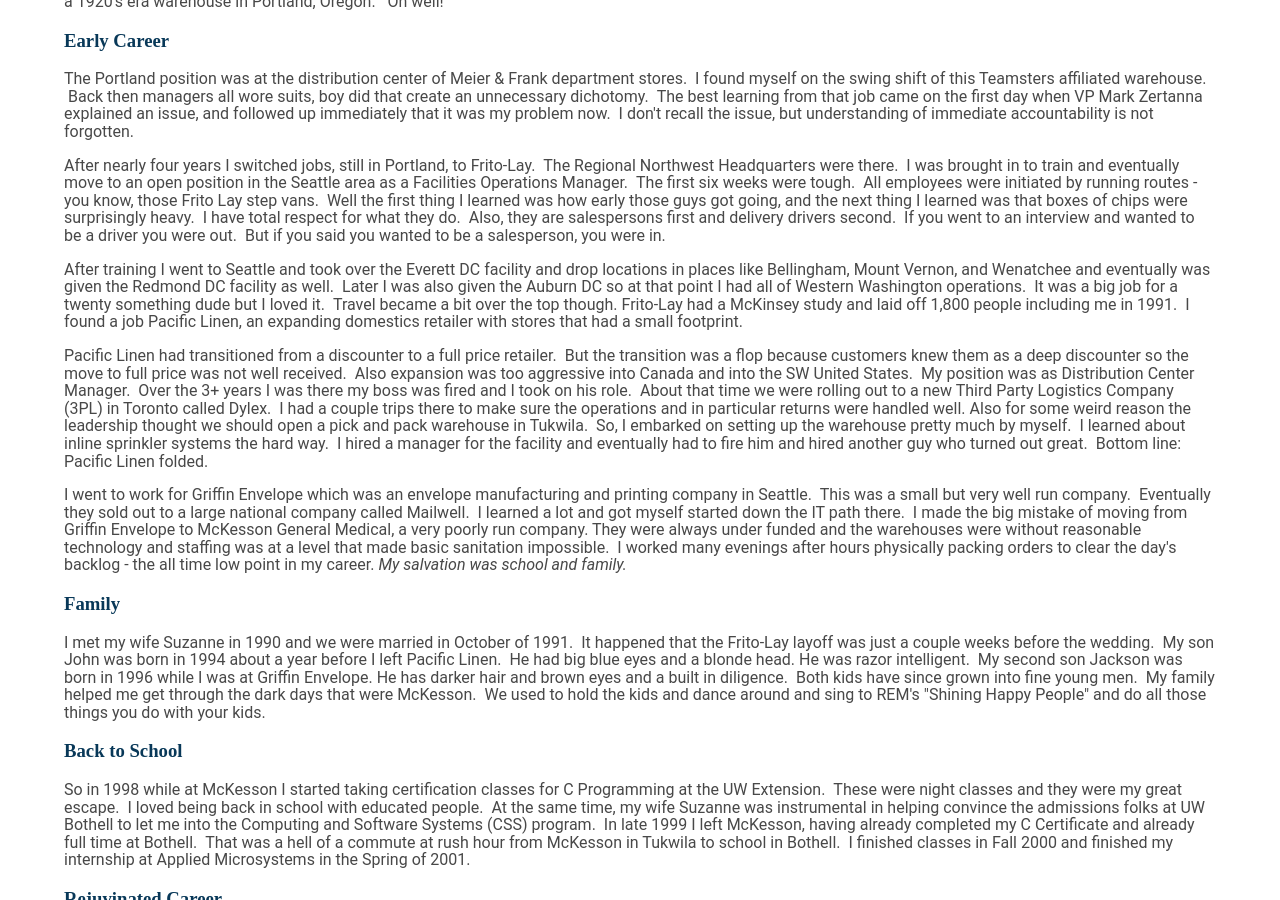
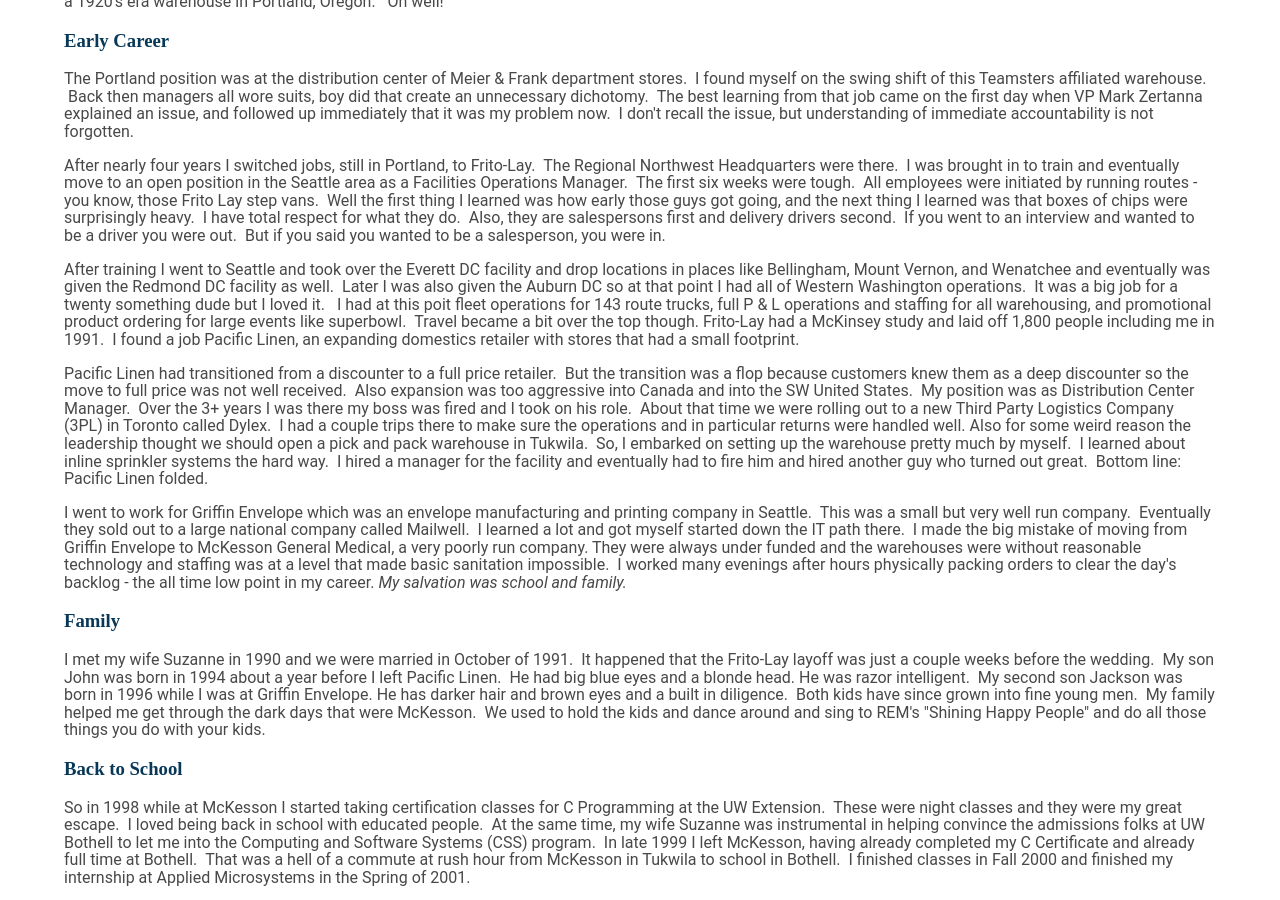
Before and after one commit to mo4dawg/mo4dawg.github.io, a Jekyll site: the page built from about/index.html, in a window 1280 px wide and 900 px high, scrolled down 1438 px. Built offline with Jekyll 4.4.1, drawn with Linux system fonts in a browser that asks for light colours.

Commit message:
Update index.html

```diff
--- a/about/index.html
+++ b/about/index.html
@@ -43,7 +43,7 @@
 	<h3><a name="EarlyCareer">Early Career</a></h3>
 	<p>The Portland position was at the distribution center of Meier & Frank department stores.&nbsp; I found myself on the swing shift of this Teamsters affiliated warehouse.  &nbsp;Back then managers all wore suits, boy did that create an unnecessary dichotomy.  &nbsp;The best learning from that job came on the first day when VP Mark Zertanna explained an issue, and followed up immediately that it was my problem now.  &nbsp;I don't recall the issue, but understanding of immediate accountability is not forgotten. </p>
 	<p>After nearly four years I switched jobs, still in Portland, to Frito-Lay. &nbsp;The Regional Northwest Headquarters were there. &nbsp;I was brought in to train and eventually move to an open position in the Seattle area as a Facilities Operations Manager. &nbsp;The first six weeks were tough. &nbsp;All employees were initiated by running routes - you know, those Frito Lay step vans. &nbsp;Well the first thing I learned was how early those guys got going, and the next thing I learned was that boxes of chips were surprisingly heavy. &nbsp;I have total respect for what they do.  &nbsp;Also, they are salespersons first and delivery drivers second.&nbsp; If you went to an interview and wanted to be a driver you were out. &nbsp;But if you said you wanted to be a salesperson, you were in.</p>
-	<p>After training I went to Seattle and took over the Everett DC facility and drop locations in places like Bellingham, Mount Vernon, and Wenatchee and eventually was given the Redmond DC facility as well.&nbsp; Later I was also given the Auburn DC so at that point I had all of Western Washington operations.&nbsp; It was a big job for a twenty something dude but I loved it.  &nbsp;Travel became a bit over the top though.  Frito-Lay had a McKinsey study and laid off 1,800 people including me in 1991. &nbsp;I found a job Pacific Linen, an expanding domestics retailer with stores that had a small footprint.</p>
+	<p>After training I went to Seattle and took over the Everett DC facility and drop locations in places like Bellingham, Mount Vernon, and Wenatchee and eventually was given the Redmond DC facility as well.&nbsp; Later I was also given the Auburn DC so at that point I had all of Western Washington operations.&nbsp; It was a big job for a twenty something dude but I loved it. &nbsp; I had at this poit fleet operations for 143 route trucks, full P & L operations and staffing for all warehousing, and promotional product ordering for large events like superbowl.  &nbsp;Travel became a bit over the top though.  Frito-Lay had a McKinsey study and laid off 1,800 people including me in 1991. &nbsp;I found a job Pacific Linen, an expanding domestics retailer with stores that had a small footprint.</p>
 	<p>Pacific Linen had transitioned from a discounter to a full price retailer.&nbsp; But the transition was a flop because customers knew them as a deep discounter so the move to full price was not well received. &nbsp;Also expansion was too aggressive into Canada and into the SW United States.&nbsp; My position was as Distribution Center Manager. &nbsp;Over the 3+ years I was there my boss was fired and I took on his role.&nbsp; About that time we were rolling out to a new Third Party Logistics Company (3PL) in Toronto called Dylex. &nbsp;I had a couple trips there to make sure the operations and in particular returns were handled well.  Also for some weird reason the leadership thought we should open a pick and pack warehouse in Tukwila. &nbsp;So, I embarked on setting up the warehouse pretty much by myself.&nbsp; I learned about inline sprinkler systems the hard way. &nbsp;I hired a manager for the facility and eventually had to fire him and hired another guy who turned out great. &nbsp;Bottom line: Pacific Linen folded. </p>
 	<p>I went to work for Griffin Envelope which was an envelope manufacturing and printing company in Seattle.&nbsp; This was a small but very well run company.  &nbsp;Eventually they sold out to a large national company called Mailwell. &nbsp;I learned a lot and got myself started down the IT path there. &nbsp;I made the big mistake of moving from Griffin Envelope to McKesson General Medical, a very poorly run company.  They were always under funded and the warehouses were without reasonable technology and staffing was at a level that made basic sanitation impossible. &nbsp;I worked many evenings after hours physically packing orders to clear the day's backlog - the all time low point in my career.  <em>My salvation was school and family.</em> </p>
 	<h3><a href="http://kevinjconnell.com/about/#top" name="Family">Family</a></h3>
```
